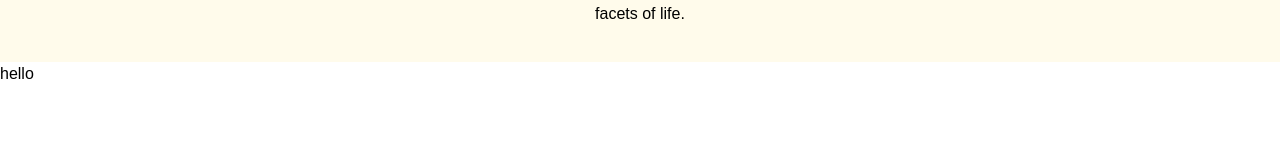
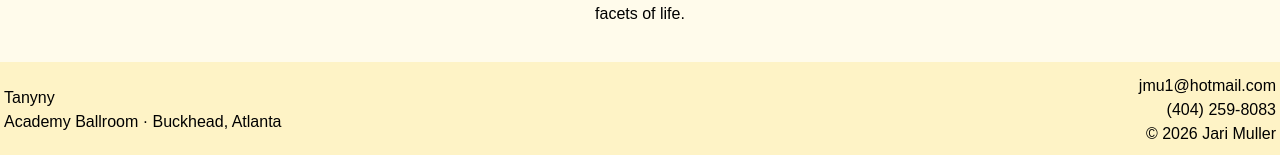
Before and after one commit to evinliu1/tanyny, a React (Vite) app: page / in a window 1280 px wide. Shown: the part 658-813 px from the top of the page. Built offline with nearby package versions, Linux system fonts and the light colour scheme; a web font is replaced by a local one.

Commit message:
footer outline added

```diff
--- a/src/components/Footer.tsx
+++ b/src/components/Footer.tsx
@@ -1,5 +1,21 @@
 const Footer = () => {
-  return <footer>hello</footer>;
+  return (
+    <footer>
+      <div className="bg-amber-100 flex justify-between items-center py-3 px-1">
+        <div>
+          <h2>Tanyny</h2>
+          <p>Academy Ballroom · Buckhead, Atlanta</p>
+        </div>
+        <div>
+          <div className="flex flex-col items-end">
+            <a href="mailto:jmu1@hotmail.com">jmu1@hotmail.com</a>
+            <a href="tel:4042598083">(404) 259-8083</a>
+            <p>© {new Date().getFullYear()} Jari Muller</p>
+          </div>
+        </div>
+      </div>
+    </footer>
+  );
 };
 
 export default Footer;
```
